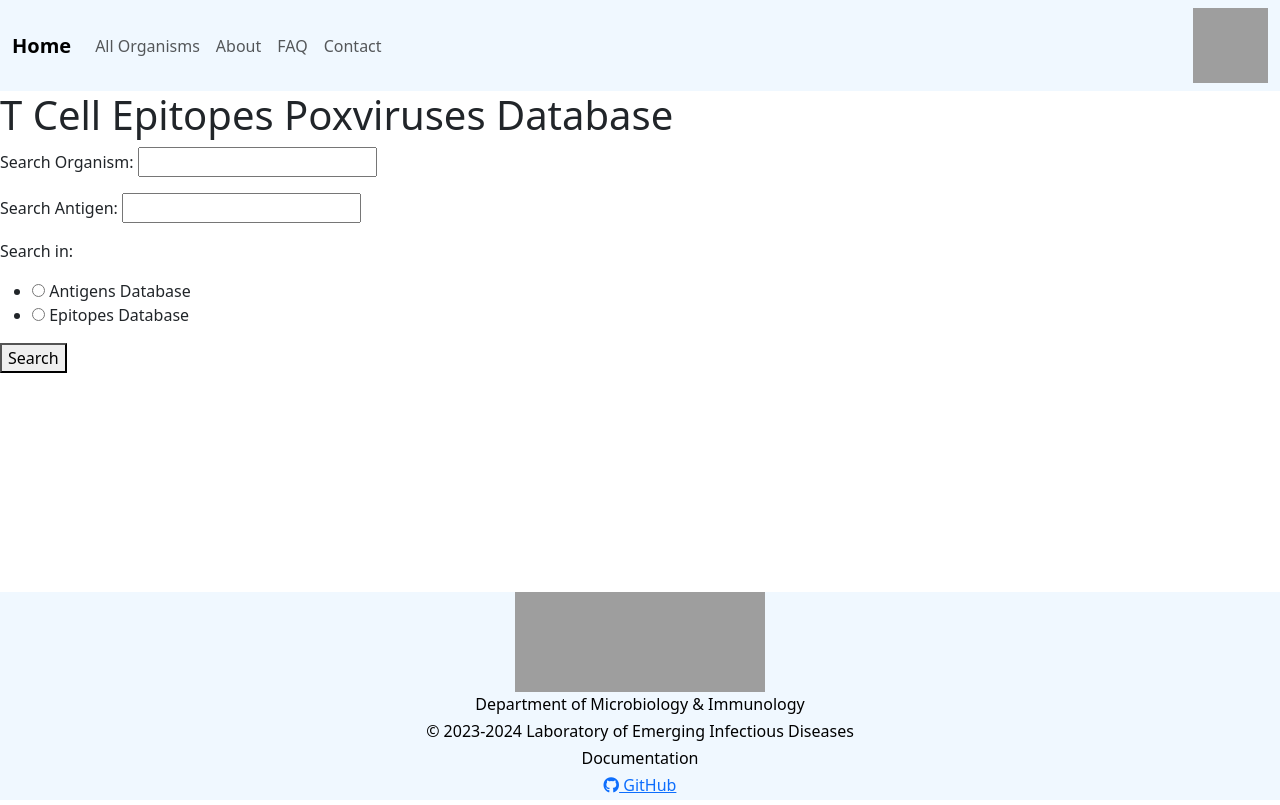
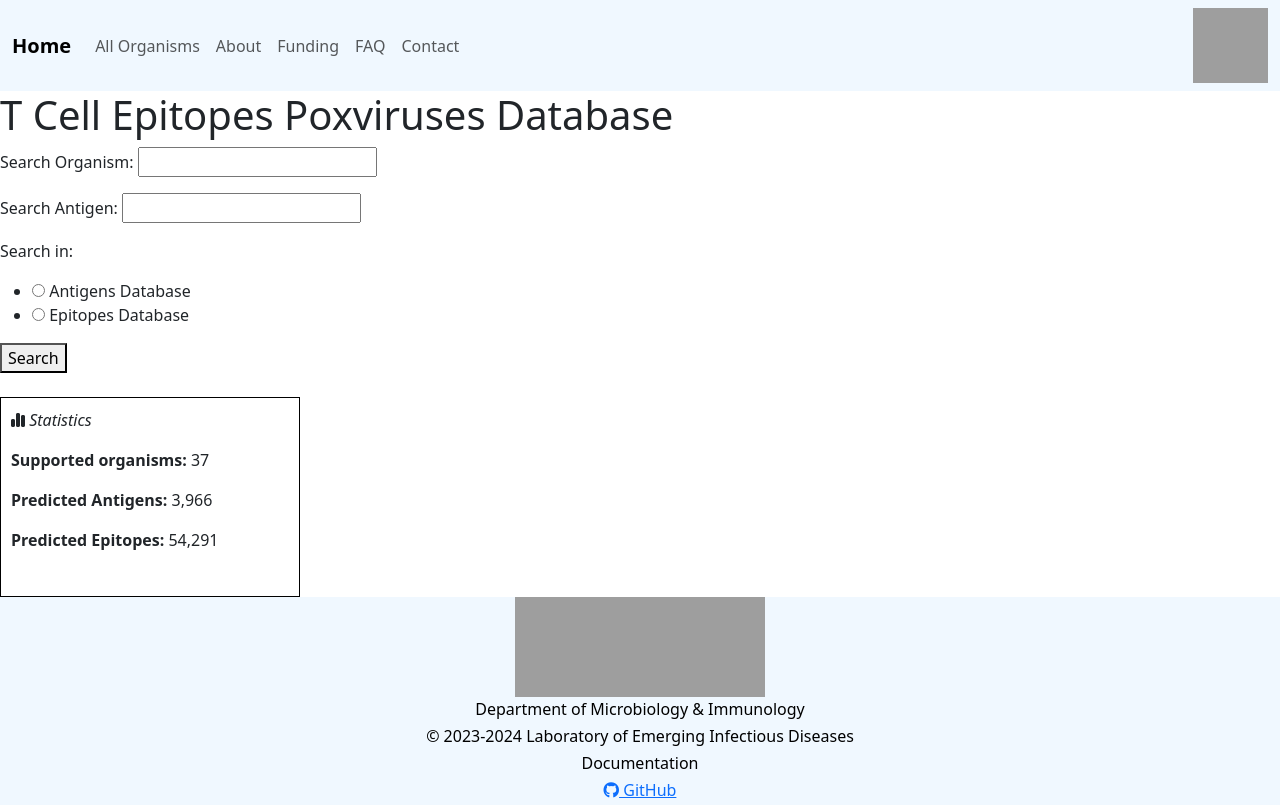
Before and after one commit to gustavsganzerla/TCEPVDB, a Django app: page /poxidb/poxidb_home/ in a window 1280 px wide. Run offline with Django 3.2, Linux system fonts and the light colour scheme; some libraries are stand-ins or nearby versions; grey boxes are pictures that could not be loaded.

Commit message:
stats_funding

```diff
--- a/var/www/DjangoApp/poxidb/templates/poxidb/poxidb_home.html
+++ b/var/www/DjangoApp/poxidb/templates/poxidb/poxidb_home.html
@@ -1,7 +1,18 @@
 {% extends 'base.html' %}
+
+
 
 {% block content %}
 <html lang="en">
+
+<style>
+    .statistics {
+      border: 1px solid black;
+      padding: 10px;
+      width: 300px;
+      height: 200px;
+    }
+  </style>
 <head>
     <meta charset="UTF-8">
     <meta name="viewport" content="width=device-width, initial-scale=1.0">
@@ -14,6 +25,13 @@
         {{ form.as_p }}
         <button type="submit">Search</button>
     </form>
+    <br>
+    <div class=statistics>
+    <p><i class="fa-solid fa-chart-simple"></i><i> Statistics</i></p>
+    <p><b>Supported organisms:</b> 37</p>
+    <p><b>Predicted Antigens:</b> 3,966</p>
+    <p><b>Predicted Epitopes:</b> 54,291</p>
+    </div>
 
     <script>
         document.addEventListener("DOMContentLoaded", function() {
--- a/var/www/DjangoApp/poxidb/urls.py
+++ b/var/www/DjangoApp/poxidb/urls.py
@@ -14,5 +14,6 @@ urlpatterns = [
     path("visualize_individual_epitopes/<path:description>", views.visualize_individual_epitopes, name = "visualize_individual_epitopes"),
     path("download_individual_epitopes/<path:description>", views.download_individual_epitopes, name = "download_individual_epitopes"),
     path("visualize_epitopes/<str:query>", views.visualize_epitopes, name = "visualize_epitopes"),
-    path("download_epitopes/<str:query>", views.download_epitopes, name = "download_epitopes")
+    path("download_epitopes/<str:query>", views.download_epitopes, name = "download_epitopes"),
+    path("funding/", views.funding, name = "funding")
 ]
--- a/var/www/DjangoApp/poxidb/views.py
+++ b/var/www/DjangoApp/poxidb/views.py
@@ -271,3 +271,7 @@ def download_epitopes(request, query):
     else:
         # Handle the case where there is no data
         return HttpResponse("No data available.")
+
+####funding
+def funding(request):
+    return render(request, "poxidb/funding.html")
--- a/var/www/DjangoApp/templates/base.html
+++ b/var/www/DjangoApp/templates/base.html
@@ -23,6 +23,7 @@
                   <a class="navbar-brand" href="{%url 'poxidb:poxidb_home'%}"><b>Home</b></a>
                   <a class="nav-link" href="{%url 'poxidb:poxidb_all'%}">All Organisms</a>
                   <a class="nav-link">About</a>
+                  <a class="nav-link" href="{%url 'poxidb:funding'%}">Funding</a>
                   <a class="nav-link">FAQ</a>
                   <a class="nav-link">Contact</a>
               </div>
```
Also changed, not shown: var/www/DjangoApp/poxidb/templates/poxidb/funding.html (added, +20 -0 lines), var/www/DjangoApp/poxidb/static/images/funding.001.jpeg (added), 4 other files.
